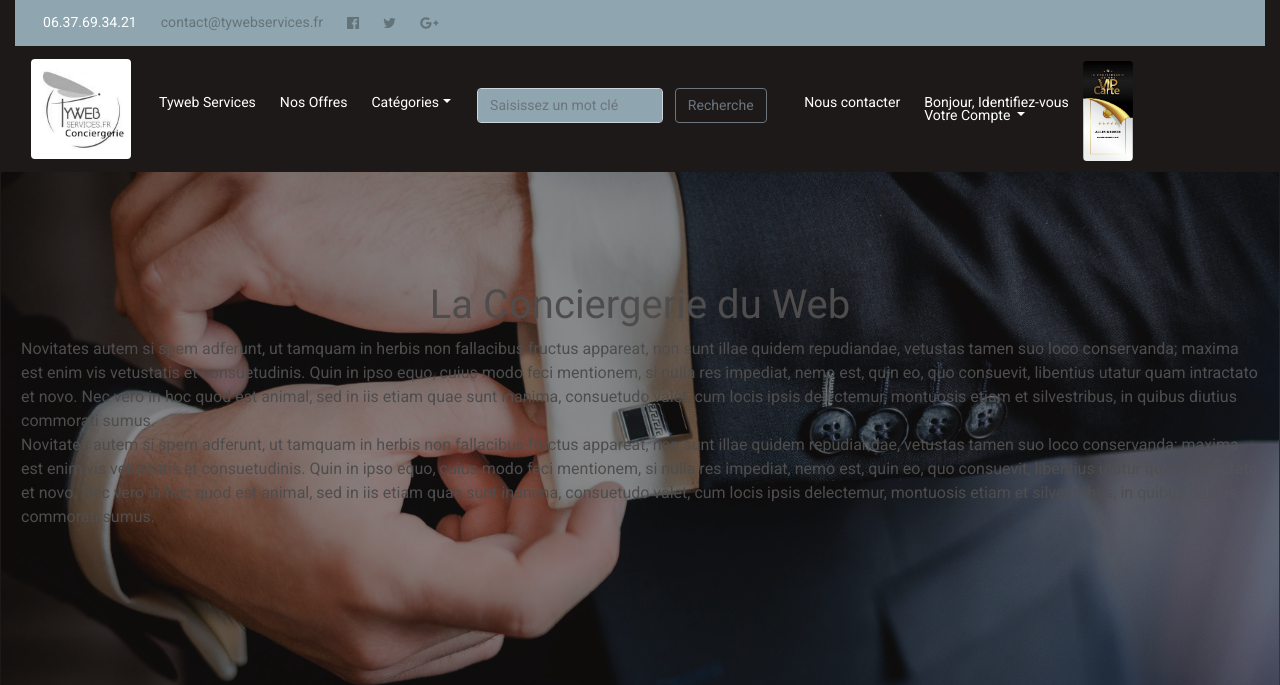
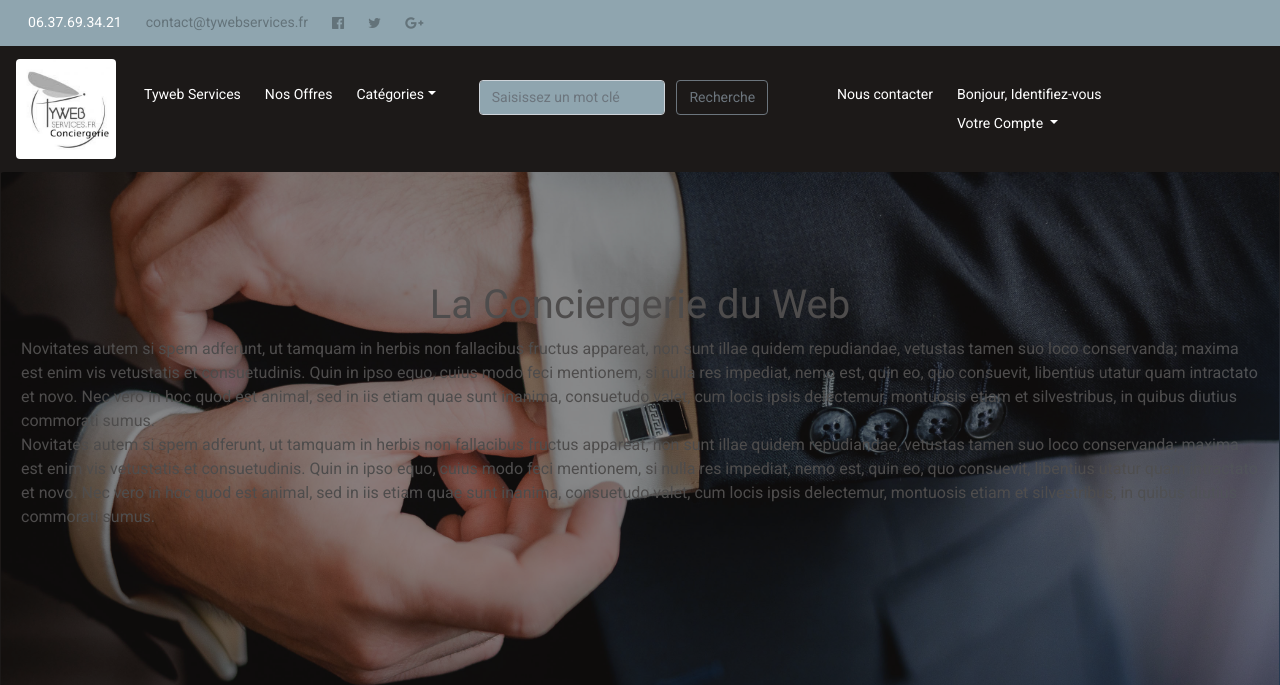
Before and after one commit to Shinfreyr/ConciergerieDuWeb, a PHP site: page / in a window 1280 px wide. Shown: the top 685 px of the page. Run offline with PHP 8.4, Linux system fonts and the light colour scheme; data comes from the database, SQL or seed files in the repository; some libraries are stand-ins or nearby versions.

Commit message:
navbar modification

```diff
--- a/src/Public/css/style.css
+++ b/src/Public/css/style.css
@@ -2,6 +2,21 @@
 .card {
     margin: 0;
     padding: 0;
+}
+
+/*Header +++++++++++++++++++++++++++++++++++++++++++++++++++++++++++++++++++++++++++++++++++++++++++++ */
+.modNavbar{
+    width: 100%;
+}
+
+.flexNavbar{
+    display: flex;
+    flex-wrap: wrap;
+}
+
+.navbarCenter{
+    display: flex;
+    flex-wrap: wrap;
 }
 
 /*Inscription Form +++++++++++++++++++++++++++++++++++++++++++++++++++++++++++++++++++++++++++++++++++ */
--- a/src/View/Frontend/template.php
+++ b/src/View/Frontend/template.php
@@ -33,9 +33,9 @@
 
     <!-- Template Content ++++++++++++++++++++++++++++++++++++++++++++++++++++++++++++++++++++++++++++++++++++++++++ -->
     <body>
-      <div class="bodyFront container-fluid sticky-top ">   <!-- debut container ++++++++++++++++++++++++++++++++++++++++++++++++++++++++++++++++++++++++++++++++++++++++++++ -->
-        <div class="row "> <!-- debut row ++++++++++++++++++++++++++++++++++++++++++++++++++++++++++++++++++++++++++++++++++++++++++++ -->
-        <header class=" col-12 text-center-xs text-center-lg">
+      <div class="container-fluid sticky-top ">   <!-- debut container ++++++++++++++++++++++++++++++++++++++++++++++++++++++++++++++++++++++++++++++++++++++++++++ -->
+        <div class="row"> <!-- debut row ++++++++++++++++++++++++++++++++++++++++++++++++++++++++++++++++++++++++++++++++++++++++++++ -->
+        <header class="text-center-xs text-center-lg modNavbar">
         <!-- Nos coordonnées et reseaux sociaux  ++++++++++++ -->
             <nav class="navbar navbar-expand-lg navbar-light colortop">
                 <div class="collapse navbar-collapse" id="navbarSupportedContent2">
@@ -60,7 +60,7 @@
             </nav>
 
             <!-- Navbar avec fond noir brillant avec classe bg-navbar  ++++++++++++++++++++++++++++++++++++++++++++++++++++++++++++++++++++++++++++++++++++++++++++ -->
-            <nav class="navbar navbar-expand-lg navbar-light bg-navbar header-nav justify-content-center">
+            <nav class="navbar navbar-expand-lg navbar-light bg-navbar header-nav justify-content-center navbarCenter">
                <a class="navbar-brand" href="index.php">
                    <img src="src/Public/images/logoTywebServices.jpg" alt="Accueil" class="rounded mx-auto d-block" style="height:100px; width:100px;"id="logo"></a>
                 <button class="navbar-toggler bg-light " type="button" data-toggle="collapse" data-target="#navbarSupportedContent" aria-controls="navbarSupportedContent" aria-expanded="false" aria-label="Toggle navigation">
@@ -68,7 +68,7 @@
                 </button>
 
                 <div class="collapse navbar-collapse" id="navbarSupportedContent">
-                    <ul class="navbar-nav mr-auto ">
+                    <ul class="navbar-nav mr-auto modNavbar flexNavbar">
                         <li class="nav-item">
                             <a class="nav-link active" href="#">Tyweb Services <span class="sr-only">(current)</a>
                         </li>
@@ -87,11 +87,11 @@
                             </div>
                         </li>
 
-                        <div class="marge">
-                    <form class="form-inline my-2 my-lg-0 taille13" id="search">
-                        <input class="form-control mr-sm-2 taille13" type="search" placeholder="Saisissez un mot clé" aria-label="Search" >
-                        <button class="btn btn-outline-secondary my-2 my-sm-0 taille13" type="submit">Recherche</button>
-                    </form></div>
+                        <div class="marge col-4">
+                        <form class="form-inline my-2 my-lg-0 taille13" id="search">
+                            <input class="form-control mr-sm-2 taille13" type="search" placeholder="Saisissez un mot clé" aria-label="Search" >
+                            <button class="btn btn-outline-secondary my-2 my-sm-0 taille13" type="submit">Recherche</button>
+                        </form></div>
 
                         <li class="nav-item">
                             <a class="nav-link active" href="#">Nous contacter <span class="sr-only">(current)</a>
@@ -108,7 +108,7 @@
                                         echo 'Votre Compte';
                                     }
                                     else {
-                                        echo 'Bonjour, Identifiez-vous <br> Votre Compte';
+                                        echo 'Bonjour, Identifiez-vous <pre></pre> Votre Compte';
                                     }
                                 ?>
                             </a>
@@ -128,9 +128,9 @@
                                 ?>
                             </div>
                         </li>
-                        <li class="nav-item">
+                        <!--<li class="nav-item">
                             <img src="src/Public/images/cartevip.png" alt="Accès membre VIP la conciergerie du web" class="rounded mx-auto d-block" alt="Responsive image" style="height:100px; width:50px;" id="imagevip" >
-                        </li>
+                        </li>-->
 
 
                      </ul>
```
